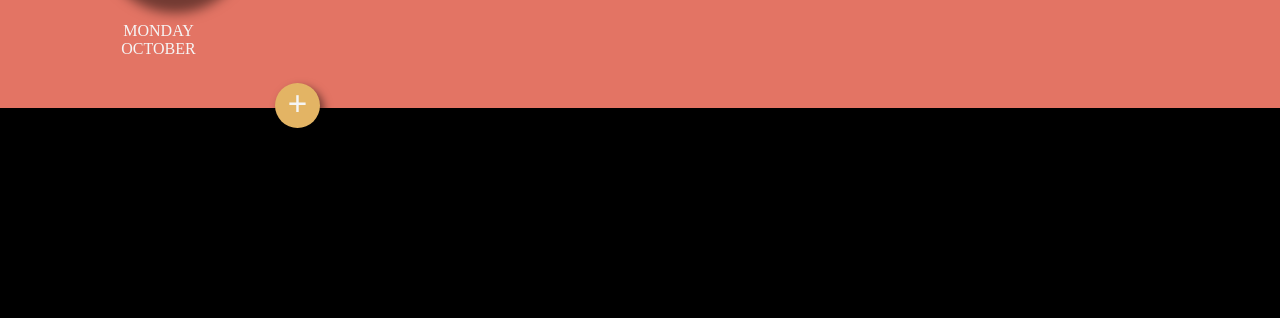
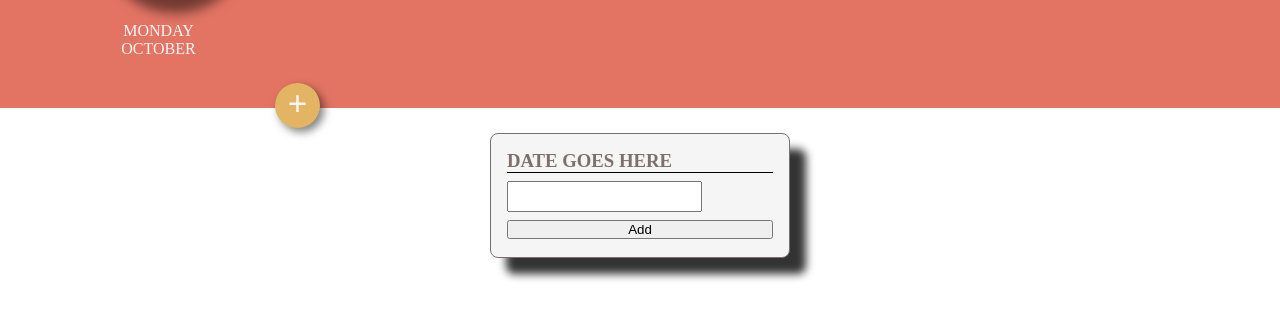
Before and after one commit to RicardoColladoRothschild/Todo-List, a website with bundled scripts: page index.html in a window 1280 px wide. Shown: the part 252-570 px from the top of the page. Built offline with nearby package versions, Linux system fonts and the light colour scheme.

Commit message:
fix task container issue, create also here the new task container

```diff
--- a/css/main.scss
+++ b/css/main.scss
@@ -63,8 +63,40 @@ html{
     .task-container{
         width:100%;
         height:85vh;
-        background-color: black;;
+        display: flex;
+        justify-content: center;
+        padding-top: 25px;
+        flex-direction:row;
+        background-color: white;
 
+            .new-task-container{
+                width:300px;
+                height:125px;
+                display:flex;
+                flex-direction: column;
+                padding:16px;
+                border: solid 1.5px $darker_letter_color;
+                border-radius:8px;
+                background-color:whitesmoke;
+                font-size:1.6rem;
+                color:$darker_letter_color;
+                box-shadow: 16px 16px 8px rgba(0,0,0,0.8);
+
+                        h3{
+                            margin-bottom:8px;
+                            border-bottom: solid 0.2px black;
+                        }
+
+                        input{
+                            width:195px;
+                            height:31px;
+                            padding:4px;
+                            outline: none;
+                            margin-bottom:8px;
+
+                        }
+
+            }
     }
 }
 
--- a/index.html
+++ b/index.html
@@ -51,7 +51,11 @@
 
         <!--Task container-->
         <div class="task-container">
-
+            <div id="new_task" class="new-task-container">
+                <h3 id="new_task_date">DATE GOES HERE</h3>
+                <input id="new_task_input" class="new-task-container--input" type="text">
+                <button id="btn_new_Task" class="new-task-container--button">Add</button>
+            </div>
 
         </div>
     </div>
```
Also changed, not shown: css/main.css.
